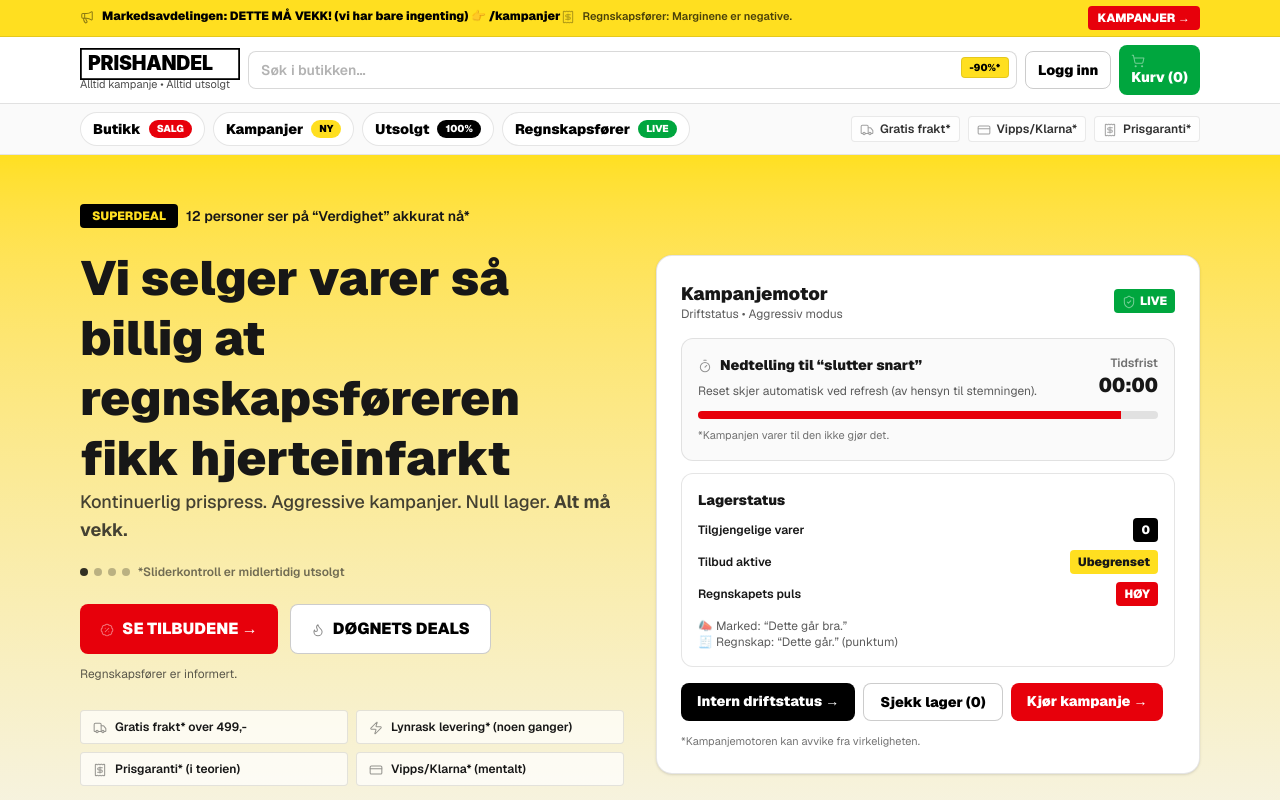
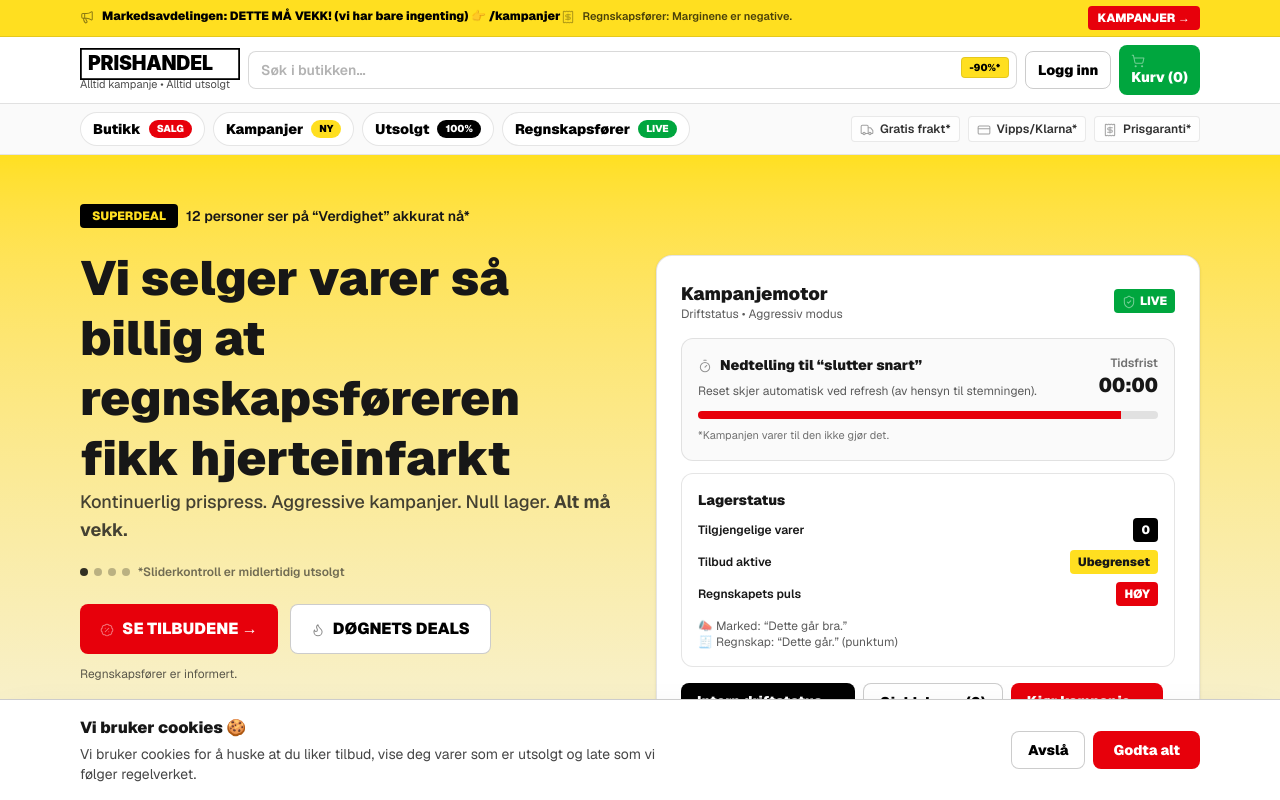
Before and after one commit to jensenentertainment-commits/prishandel, a Next.js app: page / in a window 1280 px wide. Shown: the top 800 px of the page. Built offline with nearby package versions, Linux system fonts and the light colour scheme.

Commit message:
fix: allow #kundeservice channel in internal feed

```diff
--- /dev/null
+++ b/app/components/CookieBanner.tsx
@@ -0,0 +1,55 @@
+"use client";
+
+import { useEffect, useState } from "react";
+import { useRouter } from "next/navigation";
+
+export default function CookieBanner() {
+  const [open, setOpen] = useState(false);
+  const router = useRouter();
+
+  useEffect(() => {
+    const seen = localStorage.getItem("prishandel-cookies");
+    if (!seen) setOpen(true);
+  }, []);
+
+  if (!open) return null;
+
+  function accept() {
+    localStorage.setItem("prishandel-cookies", "accepted");
+    setOpen(false);
+  }
+
+  function decline() {
+    localStorage.setItem("prishandel-cookies", "declined");
+    router.push("/utsolgt?code=E-COOKIE-451");
+  }
+
+  return (
+    <div className="fixed bottom-0 inset-x-0 z-[100] bg-white border-t border-black/20 shadow-2xl">
+      <div className="max-w-6xl mx-auto px-4 py-4 flex flex-col md:flex-row md:items-center md:justify-between gap-4">
+        <div>
+          <div className="font-black">Vi bruker cookies 🍪</div>
+          <p className="text-sm opacity-80 mt-1 max-w-xl">
+            Vi bruker cookies for å huske at du liker tilbud, vise deg varer som
+            er utsolgt og late som vi følger regelverket.
+          </p>
+        </div>
+
+        <div className="flex gap-2 shrink-0">
+          <button
+            onClick={decline}
+            className="rounded-lg bg-white text-black px-4 py-2 text-sm font-black border border-black/20 hover:bg-black/5"
+          >
+            Avslå
+          </button>
+          <button
+            onClick={accept}
+            className="rounded-lg bg-red-600 text-white px-5 py-2 text-sm font-black hover:opacity-90"
+          >
+            Godta alt
+          </button>
+        </div>
+      </div>
+    </div>
+  );
+}
--- a/app/layout.tsx
+++ b/app/layout.tsx
@@ -3,6 +3,7 @@ import SupportChat from "./components/SupportChat";
 import { GeistSans, GeistMono } from "geist/font";
 import ShopNavbar from "./components/ShopNavBar";
 import SiteFooter from "./components/SiteFooter";
+import CookieBanner from "./components/CookieBanner";
 
 export default function RootLayout({
   children,
@@ -18,6 +19,7 @@ export default function RootLayout({
 
         <main>{children}</main>
 <SiteFooter />
+<CookieBanner />
       </body>
     </html>
   );
--- a/app/lib/internal.ts
+++ b/app/lib/internal.ts
@@ -29,7 +29,7 @@ const SLACK: SlackMsg[] = [
     id: "s1",
     ts: "09:12",
     channel: "#incident",
-    user: "Anne-L",
+    user: "Ole Raymond",
     role: "Drift",
     emoji: "🚨",
     text: "Incident trigget: E-KASSE-503. Kasse flyter som vanlig (dvs. ikke).",
@@ -58,7 +58,7 @@ const SLACK: SlackMsg[] = [
   {
     id: "s4",
     ts: "09:21",
-    channel: "#kundeservice",
+    channel: "#drift",
     user: "Sofia",
     role: "Kundeservice",
     emoji: "🤝",
```
